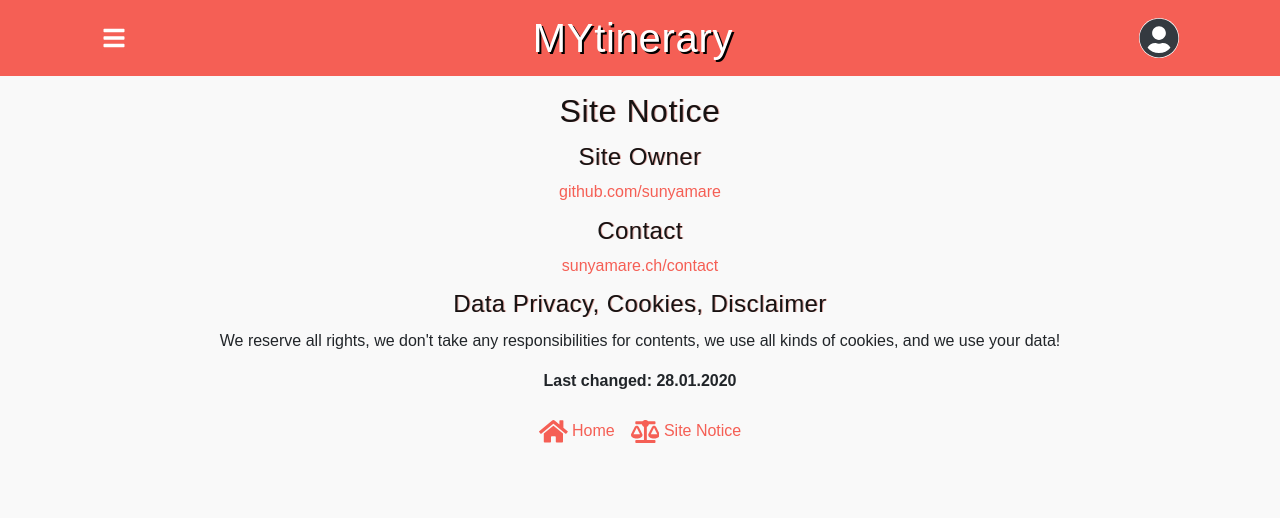
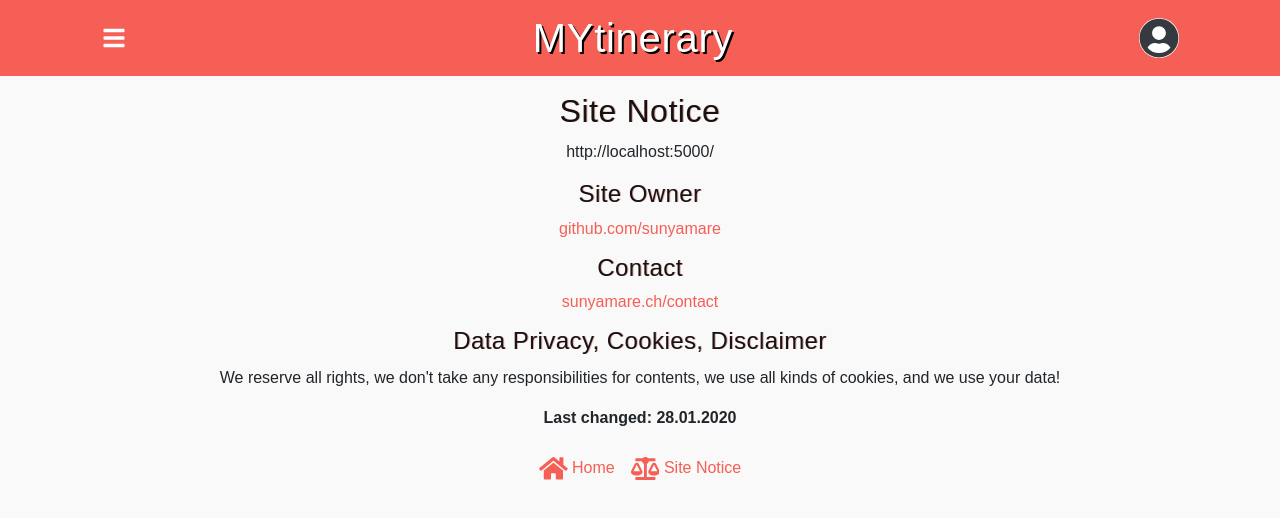
Before and after one commit to repetitioestmaterstudiorum/react-ts-city-itinerary, a React (Create React App) app in the folder front-end/: page /site-notice in a window 1280 px wide. Shown: the top 518 px of the page. Built offline with nearby package versions, Linux system fonts and the light colour scheme; no server answers.

Commit message:
.env.development differnt backend url

```diff
--- a/front-end/src/pages/SiteNotice.tsx
+++ b/front-end/src/pages/SiteNotice.tsx
@@ -4,6 +4,7 @@ const SiteNotice: FC = () => {
   return (
     <section className="container text-center">
       <h1>Site Notice</h1>
+      <p>{process.env.REACT_APP_BACKEND_URL}</p>
       <h2>Site Owner</h2>
       <a
         href="https://github.com/sunyamare"
```
Also changed, not shown: 2 other files (tests, documents, lock files or other folders).
